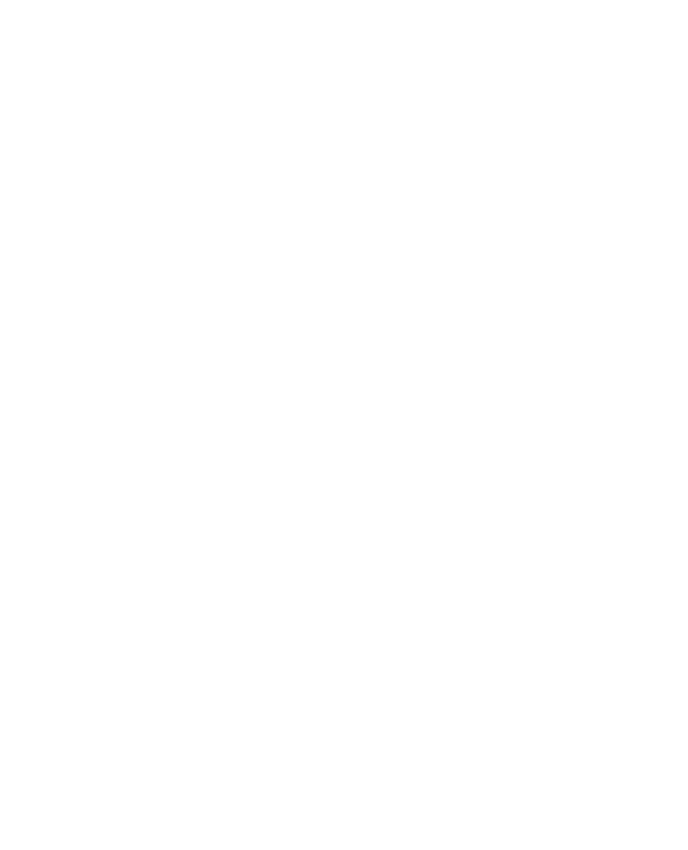
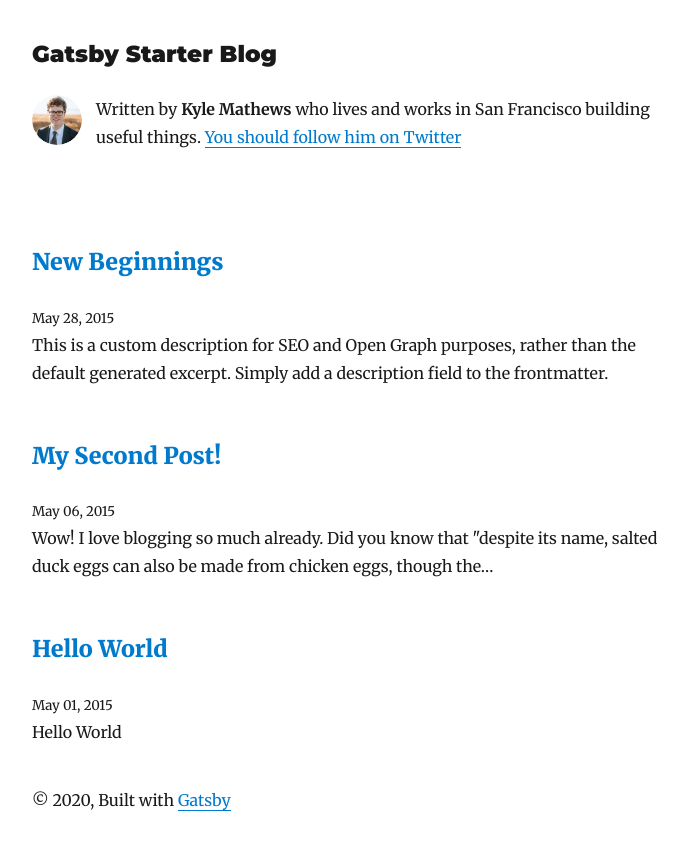
Before and after one commit to kho-umam/gatsby-starter-antapani, a Gatsby site: page /blog in a window 1280 px wide. Before the commit this address had no page. Shown: the whole page, without its empty margins (293-981 px from the left). Before the commit the page ends 800 px from the top, so only its background shows below. Built offline with nearby package versions, Linux system fonts and the light colour scheme; Gatsby itself is replaced by a stand-in of ours; some packages are replaced by stand-ins of ours.

Commit message:
add /blog/ path to posts

```diff
--- a/gatsby-node.js
+++ b/gatsby-node.js
@@ -39,7 +39,7 @@
     const next = index === 0 ? null : posts[index - 1].node
 
       createPage({
-      path: post.node.fields.slug,
+        path: `blog${post.node.fields.slug}`,
         component: blogPost,
         context: {
           slug: post.node.fields.slug,
--- /dev/null
+++ b/src/pages/blog.js
@@ -0,0 +1,73 @@
+import React from "react"
+import { Link, graphql } from "gatsby"
+
+import Bio from "../components/bio"
+import Layout from "../components/layout"
+import SEO from "../components/seo"
+
+class Blog extends React.Component {
+  render() {
+    const { data } = this.props
+    const siteTitle = data.site.siteMetadata.title
+    const posts = data.allMdx.edges
+
+    return (
+      <Layout location={this.props.location} title={siteTitle}>
+        <SEO title="All posts" />
+        <Bio />
+        <div style={{ margin: "20px 0 40px" }}>
+          {posts.map(({ node }) => {
+            const title = node.frontmatter.title || node.fields.slug
+            return (
+              <div key={node.fields.slug}>
+                <h3>
+                  <Link
+                    style={{ boxShadow: `none` }}
+                    to={`/blog${node.fields.slug}`}
+                  >
+                    {title}
+                  </Link>
+                </h3>
+                <small>{node.frontmatter.date}</small>
+                <p
+                  dangerouslySetInnerHTML={{
+                    __html: node.frontmatter.description || node.excerpt,
+                  }}
+                />
+              </div>
+            )
+          })}
+        </div>
+        <Link to="/">
+        </Link>
+      </Layout>
+    )
+  }
+}
+
+export default Blog
+
+export const pageQuery = graphql`
+  query {
+    site {
+      siteMetadata {
+        title
+      }
+    }
+    allMdx(sort: { fields: [frontmatter___date], order: DESC }) {
+      edges {
+        node {
+          excerpt
+          fields {
+            slug
+          }
+          frontmatter {
+            date(formatString: "MMMM DD, YYYY")
+            title
+            description
+          }
+        }
+      }
+    }
+  }
+`
--- a/src/pages/index.js
+++ b/src/pages/index.js
@@ -24,7 +24,7 @@
                   marginBottom: rhythm(1 / 4),
                 }}
               >
-                <Link style={{ boxShadow: `none` }} to={node.fields.slug}>
+                <Link style={{ boxShadow: `none` }} to={`/blog${node.fields.slug}`}>
                   {title}
                 </Link>
               </h3>
--- a/src/templates/blog-post.js
+++ b/src/templates/blog-post.js
@@ -60,14 +60,14 @@
         >
           <li>
             {previous && (
-              <Link to={previous.fields.slug} rel="prev">
+              <Link to={`/blog${previous.fields.slug}`} rel="prev">
                 ← {previous.frontmatter.title}
               </Link>
             )}
           </li>
           <li>
             {next && (
-              <Link to={next.fields.slug} rel="next">
+              <Link to={`/blog${next.fields.slug}`} rel="next">
                 {next.frontmatter.title} →
               </Link>
             )}
```
Lines whose indentation alone changed are shown as unchanged.
